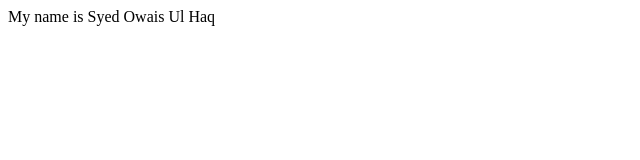
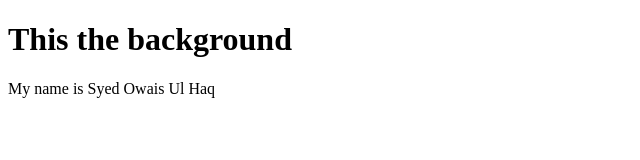
Before and after one commit to owais-dev/test-project, a plain HTML site: page index.html in a window 1280 px wide. Shown: the whole page, without its empty margins (0-640 px from the left). Drawn offline with Linux system fonts and the light colour scheme.

Commit message:
changed the heading

```diff
--- a/index.html
+++ b/index.html
@@ -4,6 +4,7 @@
 	<title>cool</title>
 </head>
 <body>
+	<h1>This the background</h1>
 
 	My name is Syed Owais Ul Haq
 </body>
```
